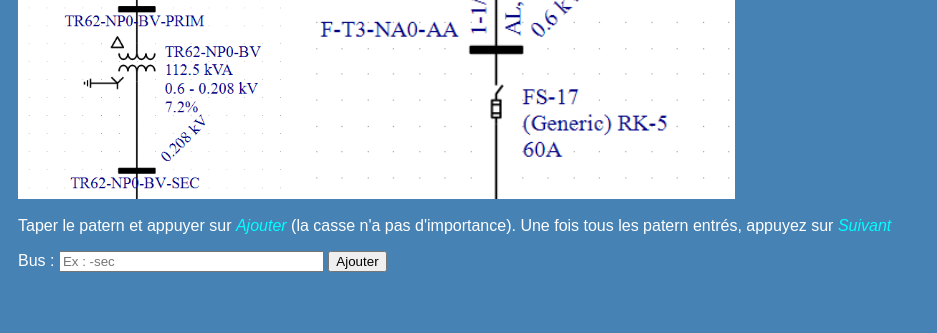
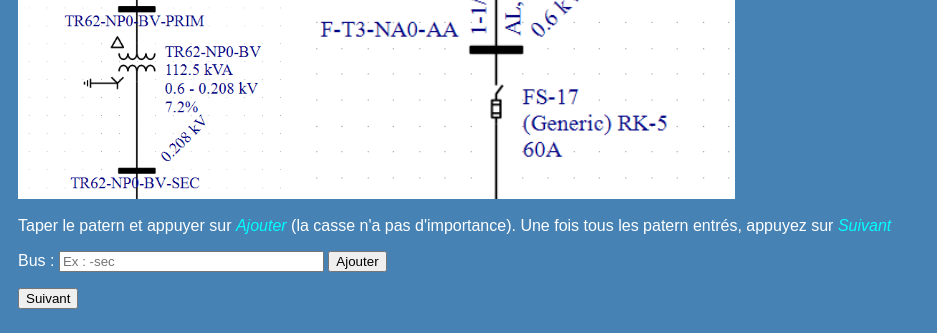
Before and after one commit to DFS420/intern-app, a Flask app: page /eepower-2 in a window 1280 px wide. Shown: the part 661-994 px from the top of the page, without its empty margins (0-937 px from the left). Before the commit the page ends 933 px from the top, so only its background shows below. Run offline with Flask 2, Linux system fonts and the light colour scheme.

Commit message:
ajout bouton suivant sur page traitement eepow

```diff
--- a/Templates/easy_power.html
+++ b/Templates/easy_power.html
@@ -82,7 +82,7 @@
                     {% endif %}
                 </div>
 
-                <div>
+                <div id="bouton suivant">
                     {% if uploaded_files != [] %}
                         <form method="POST" action="">
                             <p><input type="submit" value="Suivant"></p>
--- a/Templates/easy_power_traitement.html
+++ b/Templates/easy_power_traitement.html
@@ -64,6 +64,13 @@
                         </ul>
                     </div>
 
+                    <div id="bouton suivant">
+                        <form method="POST" action="">
+                            <p><input type="submit" value="Suivant"></p>
+                            <input type="hidden" name="btn_id" value="suivant">
+                        </form>
+                     </div>
+
 
                 </section>
 
```
